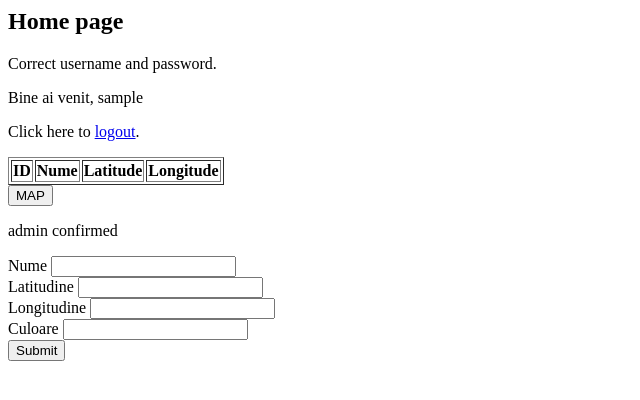
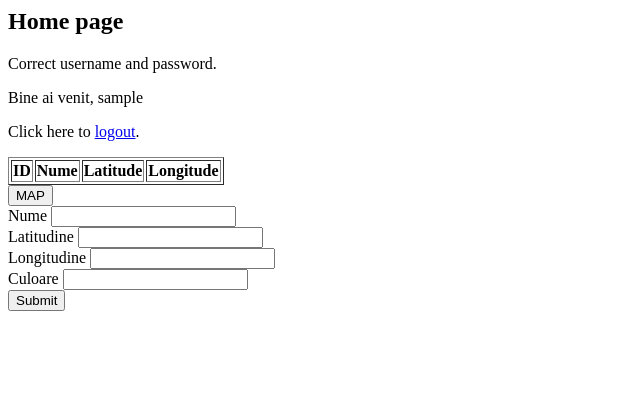
Before and after one commit to alexandruostafi/Examen-LS, a PHP site: page /home.php in a window 1280 px wide. Shown: the top 400 px of the page, without its empty margins (0-640 px from the left). Run offline with PHP 8.4, Linux system fonts and the light colour scheme; the visitor is signed in with stand-in values (Sample User, id 1); data that the repository does not hold is empty.

Commit message:
Update home.php

```diff
--- a/Examen-LS/home.php
+++ b/Examen-LS/home.php
@@ -54,7 +54,6 @@ while($row = mysqli_fetch_array($result)) {
 <button onclick="window.location.href='map.php';" type="button">MAP</button>
 <?php
 if ($_SESSION['type'] == "administrator"){
-	echo "<p> admin confirmed</p>";
 	echo "<form  method = \"post\">";
 			echo "<label> Nume </label>";
 			echo "<input type = \"text\" name = \"Nume\"> </br>";
@@ -81,7 +80,7 @@ if ($_SESSION['type'] == "administrator"){
 }
 else
 {
-	echo "<p> normal user</p>";
+
 }
 ?>
 </body>
```
